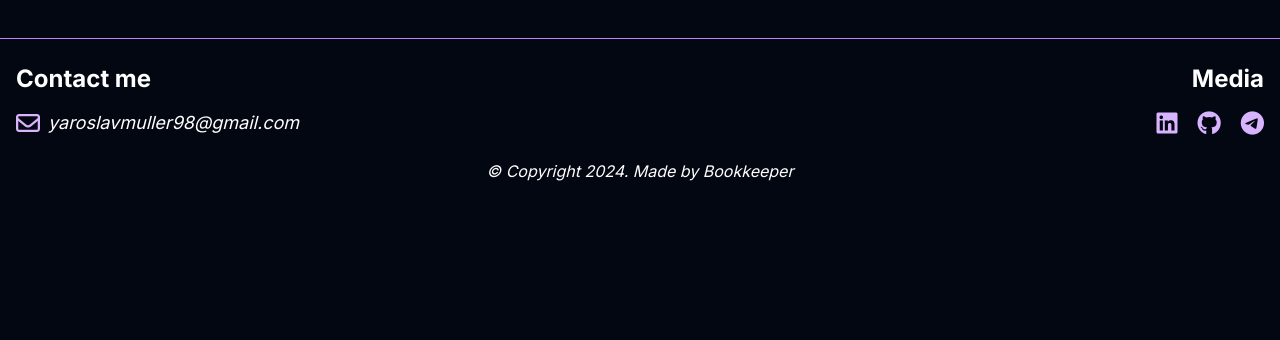
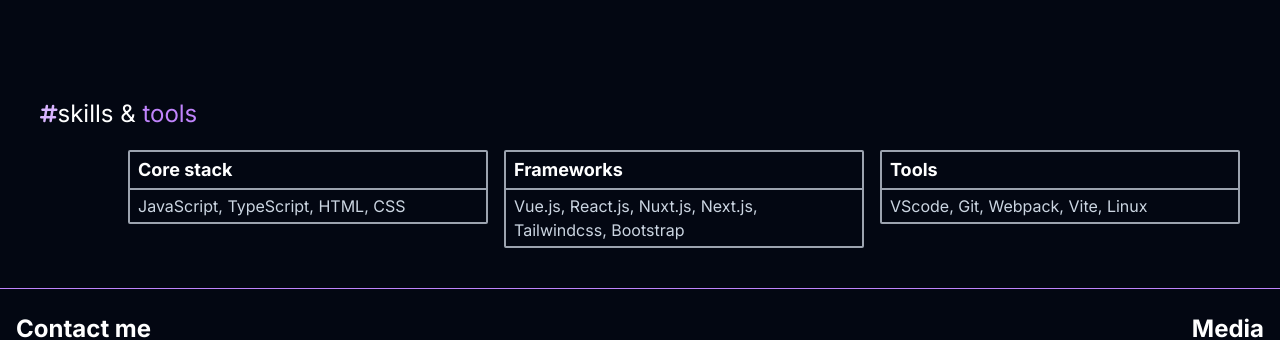
Before and after one commit to Bookkeeper33/Portfolio, a Vue app: page / in a window 1280 px wide. Shown: the part 1639-1979 px from the top of the page. Before the commit the page ends 1846 px from the top, so only its background shows below. Built offline with nearby package versions, Linux system fonts and the light colour scheme.

Commit message:
Feature: add skills and tools section

```diff
--- /dev/null
+++ b/src/components/Main/Skills.vue
@@ -0,0 +1,32 @@
+<script setup>
+    import SkillCard from "@/components/UI/SkillCard.vue";
+
+    const skills = [
+        {
+            title: "Core stack",
+            technologies: ["JavaScript", "TypeScript", "HTML", "CSS"],
+        },
+        {
+            title: "Frameworks",
+            technologies: ["Vue.js", "React.js", "Nuxt.js", "Next.js", "Tailwindcss", "Bootstrap"],
+        },
+        {
+            title: "Tools",
+            technologies: ["VScode", "Git", "Webpack", "Vite", "Linux"],
+        },
+    ];
+</script>
+
+<template>
+    <section class="w-full px-3 py-4 sm:p-10">
+        <div class="container mx-auto flex items-center">
+            <i class="fa-solid fa-hashtag text-xl text-purple-300"></i>
+            <h2 class="text-lg sm:text-2xl">skills & <span class="text-purple-400">tools</span></h2>
+        </div>
+        <div
+            class="container mx-auto mt-5 flex flex-col items-center gap-4 sm:flex-row sm:items-start sm:justify-center lg:justify-end"
+        >
+            <SkillCard v-for="skill in skills" :skill="skill" />
+        </div>
+    </section>
+</template>
--- /dev/null
+++ b/src/components/UI/SkillCard.vue
@@ -0,0 +1,14 @@
+<script setup>
+    const props = defineProps({
+        skill: Object,
+    });
+</script>
+
+<template>
+    <div class="w-full rounded-sm border-2 border-gray-400 *:px-2 *:py-1 sm:max-w-[360px]">
+        <h3 class="text-zinc-2s00 border-b-2 border-b-gray-400 text-base font-bold sm:text-lg">
+            {{ skill.title }}
+        </h3>
+        <p class="text-sm text-slate-300 sm:text-base">{{ skill.technologies.join(", ") }}</p>
+    </div>
+</template>
--- a/src/view/Home.vue
+++ b/src/view/Home.vue
@@ -3,13 +3,15 @@
     import Footer from "@/components/Footer/Footer.vue";
     import Hero from "@/components/Main/Hero.vue";
     import Projects from "@/components/Main/Projects.vue";
+    import Skills from "@/components/Main/Skills.vue";
 </script>
 
 <template>
     <Header />
-    <main class="flex flex-auto flex-col gap-y-5">
+    <main class="flex flex-auto flex-col gap-y-5 text-white">
         <Hero />
         <Projects />
+        <Skills />
     </main>
     <Footer />
 </template>
```
